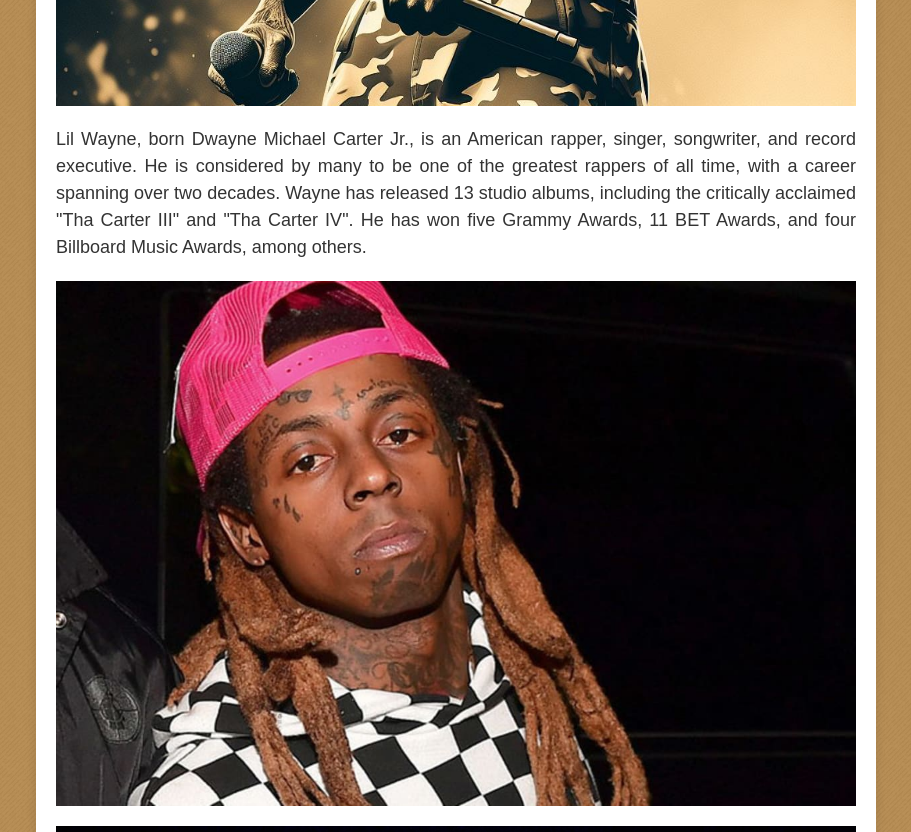
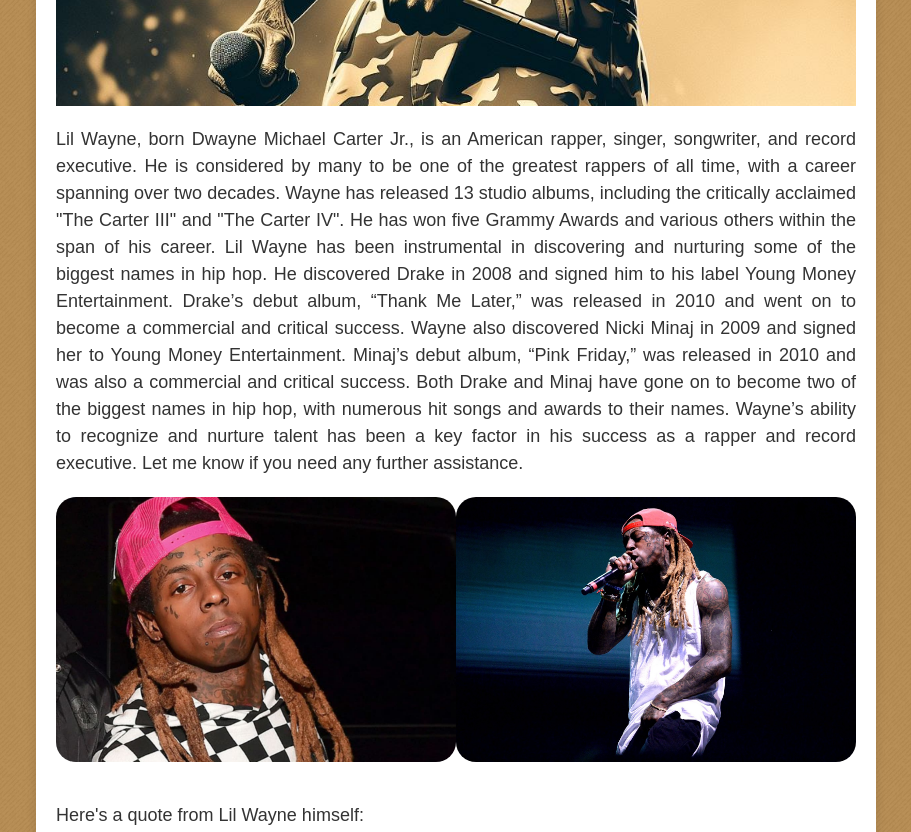
Before and after one commit to jtjenkins07/goat, a plain HTML site: page index.html in a window 1280 px wide. Shown: the part 800-1632 px from the top of the page, without its empty margins (184-1095 px from the left). Drawn offline with Linux system fonts and the light colour scheme.

Commit message:
update biography and mini image implementation

```diff
--- a/index.html
+++ b/index.html
@@ -12,13 +12,20 @@
         <img class="image" src="images/wayne1.jpg" alt="Lil Wayne">
         <p class="paragraph">Lil Wayne, born Dwayne Michael Carter Jr., is an American rapper, singer, songwriter, and
             record executive. He is considered by many to be one of the greatest rappers of all time, with a career
-            spanning over two decades. Wayne has released 13 studio albums, including the critically acclaimed "Tha
-            Carter III"
-            and "Tha Carter IV". He has won five Grammy Awards, 11 BET Awards, and four Billboard Music Awards, among
-            others.</p>
+            spanning over two decades. Wayne has released 13 studio albums, including the critically acclaimed "The
+            Carter III" and "The Carter IV". He has won five Grammy Awards and various others within the span of his
+            career.
+            Lil Wayne has been instrumental in discovering and nurturing some of the biggest names in hip hop.
+            He discovered Drake in 2008 and signed him to his label Young Money Entertainment. Drake’s debut album,
+            “Thank Me Later,” was released in 2010 and went on to become a commercial and critical success. Wayne
+            also discovered Nicki Minaj in 2009 and signed her to Young Money Entertainment. Minaj’s debut album,
+            “Pink Friday,” was released in 2010 and was also a commercial and critical success. Both Drake and Minaj
+            have gone on to become two of the biggest names in hip hop, with numerous hit songs and awards to their
+            names. Wayne’s ability to recognize and nurture talent has been a key factor in his success as a rapper and
+            record executive. Let me know if you need any further assistance.</p>
         <div class="image-container">
-            <img class="image" src="images/wayne2.jpg" alt="Lil Wayne">
-            <img class="image" src="images/wayne3.jpg" alt="Lil Wayne">
+            <img class="mini-image" src="images/wayne2.jpg" alt="Lil Wayne">
+            <img class="mini-image" src="images/wayne3.jpg" alt="Lil Wayne">
         </div>
         <p class="paragraph">Here's a quote from Lil Wayne himself:</p>
         <blockquote class="quote">"I'm the best rapper alive, and I'll prove it any time, anywhere."</blockquote>
--- a/styles.css
+++ b/styles.css
@@ -53,6 +53,16 @@
     margin-bottom: 20px;
 }
 
+.mini-image {
+    display: block;
+    margin: 0 auto;
+    max-width: 50%;
+    height: auto;
+    margin-bottom: 20px;
+    border-radius: 20px;
+
+}
+
 .button-container {
     display: flex;
     justify-content: center;
```
